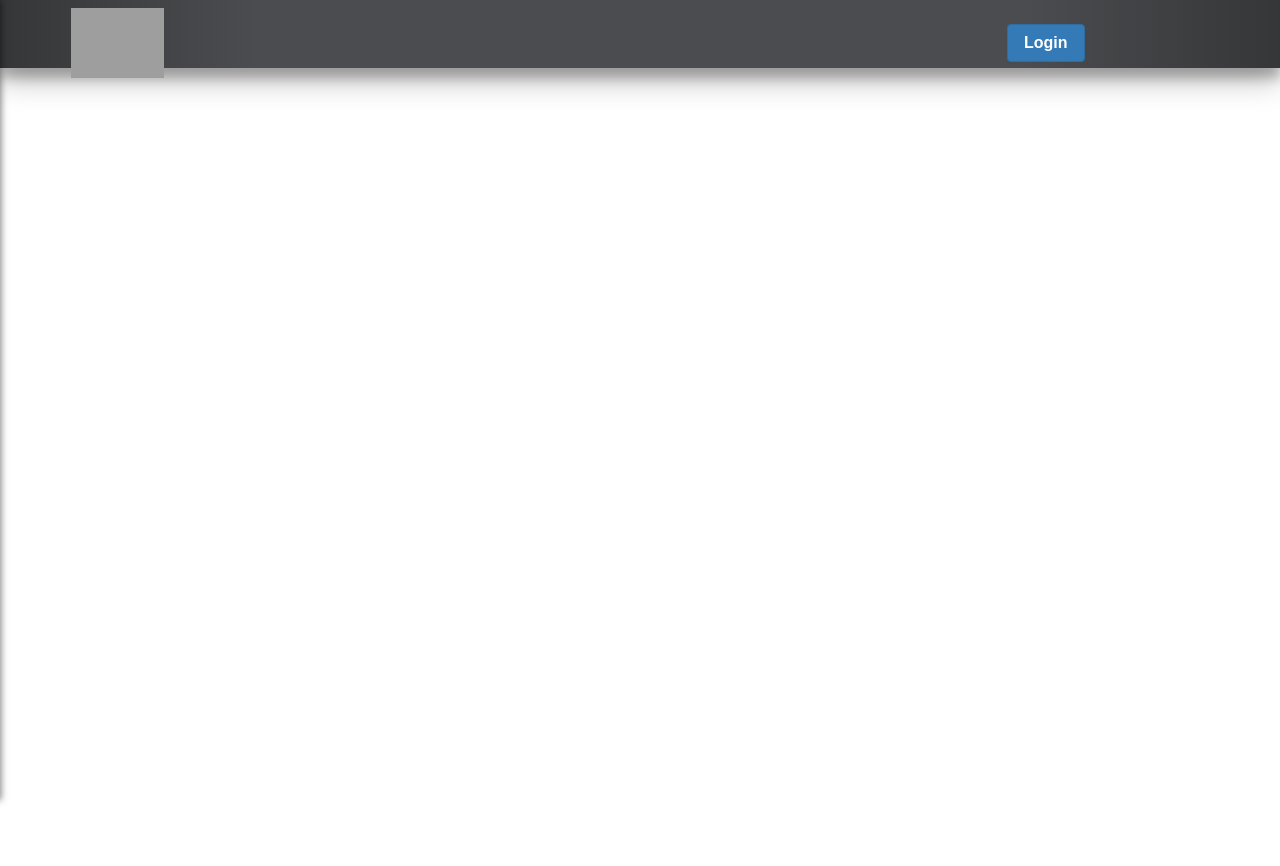
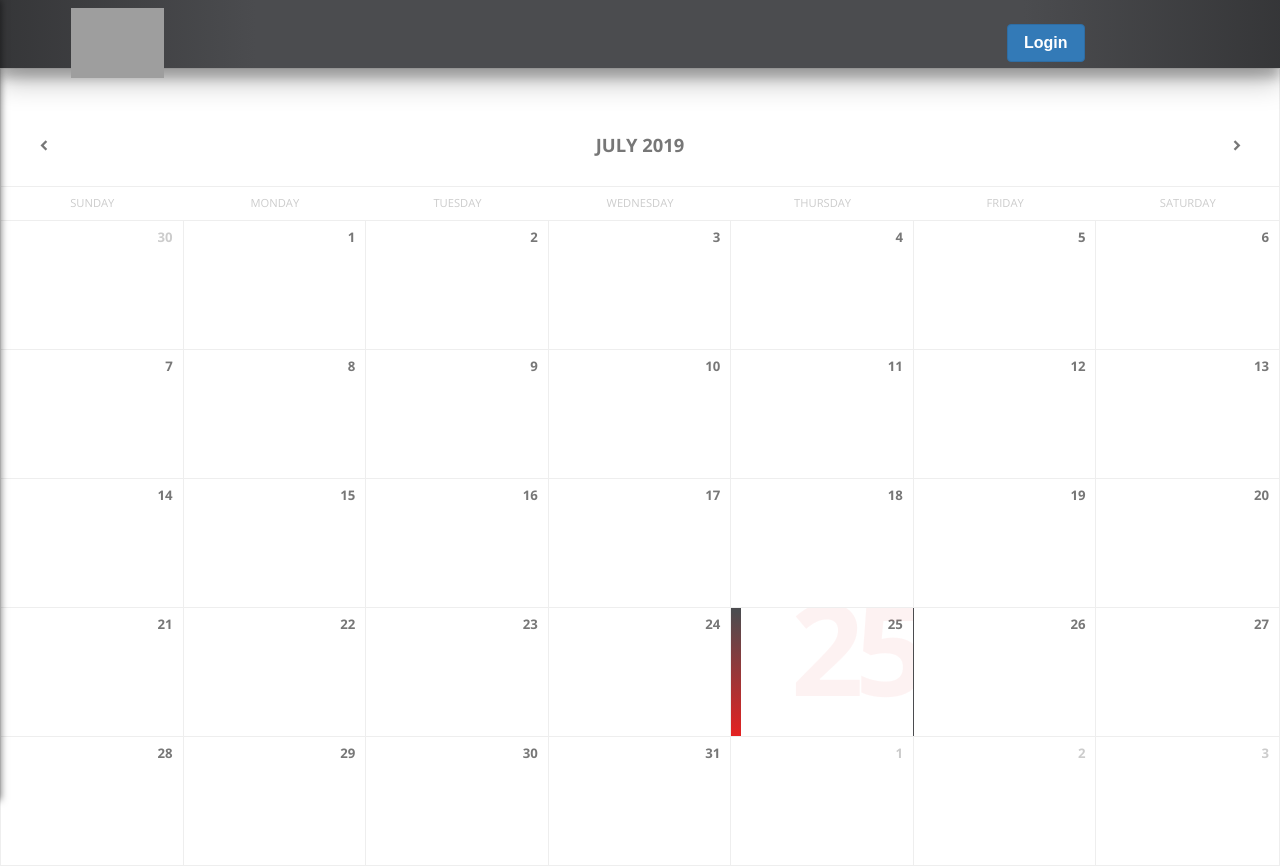
Before and after one commit to Bryceacampbell/valet-app, a React (Create React App) app in the folder client/: page /admin/calendar in a window 1280 px wide. Before the commit the page ends 800 px from the top, so only its background shows below. Built offline with nearby package versions, Linux system fonts and the light colour scheme; grey boxes are pictures that could not be loaded; a web font is replaced by a local one; what auth0-js would draw is missing.

Commit message:
adding calendar

```diff
--- a/client/package.json
+++ b/client/package.json
@@ -10,6 +10,7 @@
     "@trendmicro/react-sidenav": "^0.4.5",
     "auth0-js": "^9.11.1",
     "axios": "^0.18.0",
+    "date-fns": "^1.30.1",
     "jwt-decode": "^2.2.0",
     "react": "^16.6.3",
     "react-datepicker": "^2.8.0",
--- a/client/src/auth/auth0-variables.js
+++ b/client/src/auth/auth0-variables.js
@@ -2,5 +2,5 @@
     domain: "dev-23nqtwhs.auth0.com",
     roleUrl: "https://dry-waters-95011.herokuapp.com/role",
     clientId: "b3MTC80Frslwa1jungIpq65noxzGJ22B",
-    callbackUrl: "https://dry-waters-95011.herokuapp.com/callback"
+    callbackUrl: "http://localhost:3000/callback"
   };
--- /dev/null
+++ b/client/src/components/admin/Calendar/Calendar.js
@@ -0,0 +1,129 @@
+import React from "react";
+import "./style.css";
+
+import format from "date-fns/format";
+import addMonths from "date-fns/add_months";
+import startOfWeek from "date-fns/start_of_week";
+import endOfWeek from "date-fns/end_of_week";
+import addDays from "date-fns/add_days";
+import startOfMonth from "date-fns/start_of_month";
+import endOfMonth from "date-fns/end_of_month";
+import isSameMonth from "date-fns/is_same_month";
+import isSameDay from "date-fns/is_same_day";
+import parse from "date-fns/parse";
+
+class Calendar extends React.Component {
+    state = {
+        currentMonth: new Date(),
+        selectedDate: new Date()
+    };
+
+    renderHeader() {
+        const dateFormat = "MMMM YYYY";
+        return (
+            <div className="header row flex-middle">
+                <div className="col col-start">
+                    <div className="icon" onClick={this.prevMonth}>
+                        chevron_left
+                    </div>
+                </div>
+                <div className="col col-center">
+                    <span>
+                        {format(this.state.currentMonth, dateFormat)}
+                    </span>
+                </div>
+                <div className="col col-end" onClick={this.nextMonth}>
+                    <div className="icon">chevron_right</div>
+                </div>
+            </div>
+        );
+    };
+
+    renderDays() {
+        const dateFormat = "dddd";
+        const days = [];
+        let startDate = startOfWeek(this.state.currentMonth);
+        for (let i = 0; i < 7; i++) {
+            days.push(
+                <div className="col col-center" key={i}>
+                    {format(addDays(startDate, i), dateFormat)}
+                </div>
+            );
+        }
+        return <div className="days row">{days}</div>;
+    };
+
+    renderCells() {
+        const { currentMonth, selectedDate } = this.state;
+        const monthStart = startOfMonth(currentMonth);
+        const monthEnd = endOfMonth(monthStart);
+        const startDate = startOfWeek(monthStart);
+        const endDate = endOfWeek(monthEnd);
+
+        const dateFormat = "D";
+        const rows = [];
+        let days = [];
+        let day = startDate;
+        let formattedDate = "";
+
+        while (day <= endDate) {
+            for (let i = 0; i < 7; i++) {
+                formattedDate = format(day, dateFormat);
+                const cloneDay = day;
+                days.push(
+                    <div
+                        className={`col cell ${
+                            !isSameMonth(day, monthStart)
+                                ? "disabled"
+                                : isSameDay(day, selectedDate) ? "selected" : ""
+                            }`}
+                        key={day}
+                        onClick={() => this.onDateClick(parse(cloneDay))}
+                    >
+                        <span className="number">{formattedDate}</span>
+                        <span className="bg">{formattedDate}</span>
+                    </div>
+                );
+                day = addDays(day, 1);
+            }
+            rows.push(
+                <div className="row" key={day}>
+                    {days}
+                </div>
+            );
+            days = [];
+        };
+        return <div className="body">{rows}</div>;
+    }
+
+    onDateClick = day => {
+        this.setState({
+            selectedDate: day
+        });
+    };
+
+    nextMonth = () => {
+        this.setState({
+            currentMonth: addMonths(this.state.currentMonth, 1)
+        });
+    };
+
+    prevMonth = () => {
+        this.setState({
+            currentMonth: addMonths(this.state.currentMonth, -1)
+        });
+    };
+
+    render() {
+
+        return (
+            <div className="calendar">
+                {this.renderHeader()}
+                {this.renderDays()}
+                {this.renderCells()}
+            </div>
+        );
+    }
+};
+
+export default Calendar;
--- /dev/null
+++ b/client/src/components/admin/Calendar/style.css
@@ -0,0 +1,230 @@
+@import url(https://fonts.googleapis.com/css?family=Open+Sans:300,400,700);
+@import url(https://fonts.googleapis.com/icon?family=Material+Icons);
+
+.icon {
+  font-family: 'Material Icons', serif;
+  font-style: normal;
+  display: inline-block;
+  vertical-align: middle;
+  line-height: 1;
+  text-transform: none;
+  letter-spacing: normal;
+  word-wrap: normal;
+  white-space: nowrap;
+  direction: ltr;
+
+  -webkit-font-smoothing: antialiased;
+  text-rendering: optimizeLegibility;
+  -moz-osx-font-smoothing: grayscale;
+  font-feature-settings: 'liga';
+}
+
+
+/* VARIABLES */
+
+:root {
+  --main-color: rgb(230,33,33);
+  --text-color: #777;
+  --text-color-light: #ccc;
+  --border-color: #eee;
+  --bg-color: #f9f9f9;
+  --neutral-color: #fff;
+}
+
+
+/* GENERAL */
+
+* {
+  box-sizing: border-box;
+}
+
+body {
+    font-family: 'Open Sans', 'Helvetica Neue', 'Helvetica', 'Arial', sans-serif;
+    font-size: 1em;
+    font-weight: 300;
+    line-height: 1.5;
+    color: var(--text-color);
+    background: var(--bg-color);
+    position: relative;
+}
+
+header {
+  display: block;
+  width: 100%;
+  padding: 1.75em 0;
+  border-bottom: 1px solid var(--border-color);
+  background: var(--neutral-color);
+}
+
+header #logo {
+  font-size: 175%;
+  text-align: center;
+  color: var(--main-color);
+  line-height: 1;
+}
+
+header #logo .icon {
+  padding-right: .25em;
+}
+
+main {
+  display: block;
+  margin: 0 auto;
+  margin-top: 5em;
+  max-width: 50em;
+}
+
+
+/* GRID */
+
+.row {
+  margin: 0;
+  padding: 0;
+  display: flex;
+  flex-direction: row;
+  flex-wrap: wrap;
+  width: 100%;
+}
+
+.row-middle {
+  align-items: center;
+}
+
+.col {
+  flex-grow: 1;
+  flex-basis: 0;
+  max-width: 100%;
+}
+
+.col-start {
+  justify-content: flex-start;
+  text-align: left;
+}
+
+.col-center {
+  justify-content: center;
+  text-align: center;
+}
+
+.col-end {
+  justify-content: flex-end;
+  text-align: right;
+}
+
+
+/* Calendar */
+
+.calendar {
+  display: block;
+  position: relative;
+  width: 100%;
+  background: var(--neutral-color);
+  border: 1px solid var(--border-color);
+}
+
+.calendar .header {
+  text-transform: uppercase;
+  font-weight: 700;
+  font-size: 115%;
+  padding: 1.5em 0;
+  border-bottom: 1px solid var(--border-color);
+}
+
+.calendar .header .icon {
+  cursor: pointer;
+  transition: .15s ease-out;
+}
+
+.calendar .header .icon:hover {
+  transform: scale(1.75);
+  transition: .25s ease-out;
+  color: var(--main-color);
+}
+
+.calendar .header .icon:first-of-type {
+  margin-left: 1em;
+}
+
+.calendar .header .icon:last-of-type {
+  margin-right: 1em;
+}
+
+.calendar .days {
+  text-transform: uppercase;
+  font-weight: 400;
+  color: var(--text-color-light);
+  font-size: 70%;
+  padding: .75em 0;
+  border-bottom: 1px solid var(--border-color);
+}
+
+.calendar .body .cell {
+  position: relative;
+  height: 8em;
+  border-right: 1px solid var(--border-color);
+  overflow: hidden;
+  cursor: pointer;
+  background: var(--neutral-color);
+  transition: 0.25s ease-out;
+}
+
+.calendar .body .cell:hover {
+  background: var(--bg-color);
+  transition: 0.5s ease-out;
+}
+
+.calendar .body .selected {
+  border-left: 10px solid transparent;
+  border-image: linear-gradient(45deg, rgb(230,33,33) 0%,#4b4c4f 40%);
+  border-image-slice: 1;
+}
+
+.calendar .body .row {
+  border-bottom: 1px solid var(--border-color);
+}
+
+.calendar .body .row:last-child {
+  border-bottom: none;
+}
+
+.calendar .body .cell:last-child {
+  border-right: none;
+}
+
+.calendar .body .cell .number {
+  position: absolute;
+  font-size: 82.5%;
+  line-height: 1;
+  top: .75em;
+  right: .75em;
+  font-weight: 700;
+}
+
+.calendar .body .disabled {
+  color: var(--text-color-light);
+  pointer-events: none;
+}
+
+.calendar .body .cell .bg {
+  font-weight: 700;
+  line-height: 1;
+  color: var(--main-color);
+  opacity: 0;
+  font-size: 8em;
+  position: absolute;
+  top: -.2em;
+  right: -.05em;
+  transition: .25s ease-out;
+  letter-spacing: -.07em;
+}
+
+.calendar .body .cell:hover .bg, .calendar .body .selected .bg  {
+  opacity: 0.05;
+  transition: .5s ease-in;
+}
+
+.calendar .body .col {
+  flex-grow: 0;
+  flex-basis: calc(100%/7);
+  width: calc(100%/7);
+}
--- a/client/src/pages/admin/admin.js
+++ b/client/src/pages/admin/admin.js
@@ -9,6 +9,7 @@
 import SideNav from "../../components/admin/SideNav/SideNav";
 import Requests from "../../components/admin/Requests/Requests";
 import NewUser from "../../components/admin/NewUser/NewUser";
+import Calendar from "../../components/admin/Calendar/Calendar";
 
 class AdminPage extends Component {
   state = {
@@ -42,6 +43,7 @@
         <Route exact path="/admin/requests" render={() => <Requests {...this.props} />} />
         <Route exact path="/admin/customers" render={() => <Customers {...this.props} />} />
         <Route exact path="/admin/newUser" render={() => <NewUser {...this.props} />} />
+        <Route exact path="/admin/calendar" render={() => <Calendar {...this.props} />} />
 
         {backdrop}
       </div>
```
Also changed, not shown: client/src/pages/client/schedule.js (deleted, +0 -51 lines), 2 other files (tests, documents, lock files or other folders).
